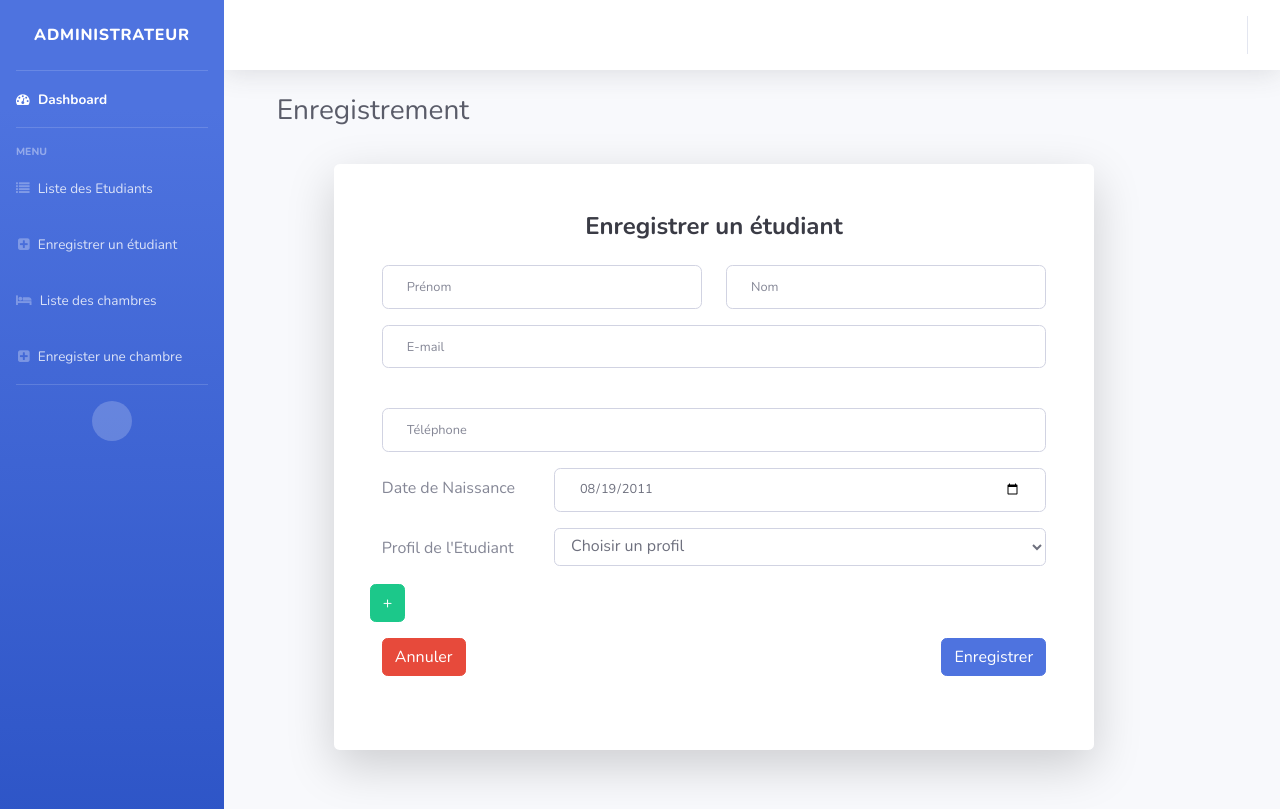
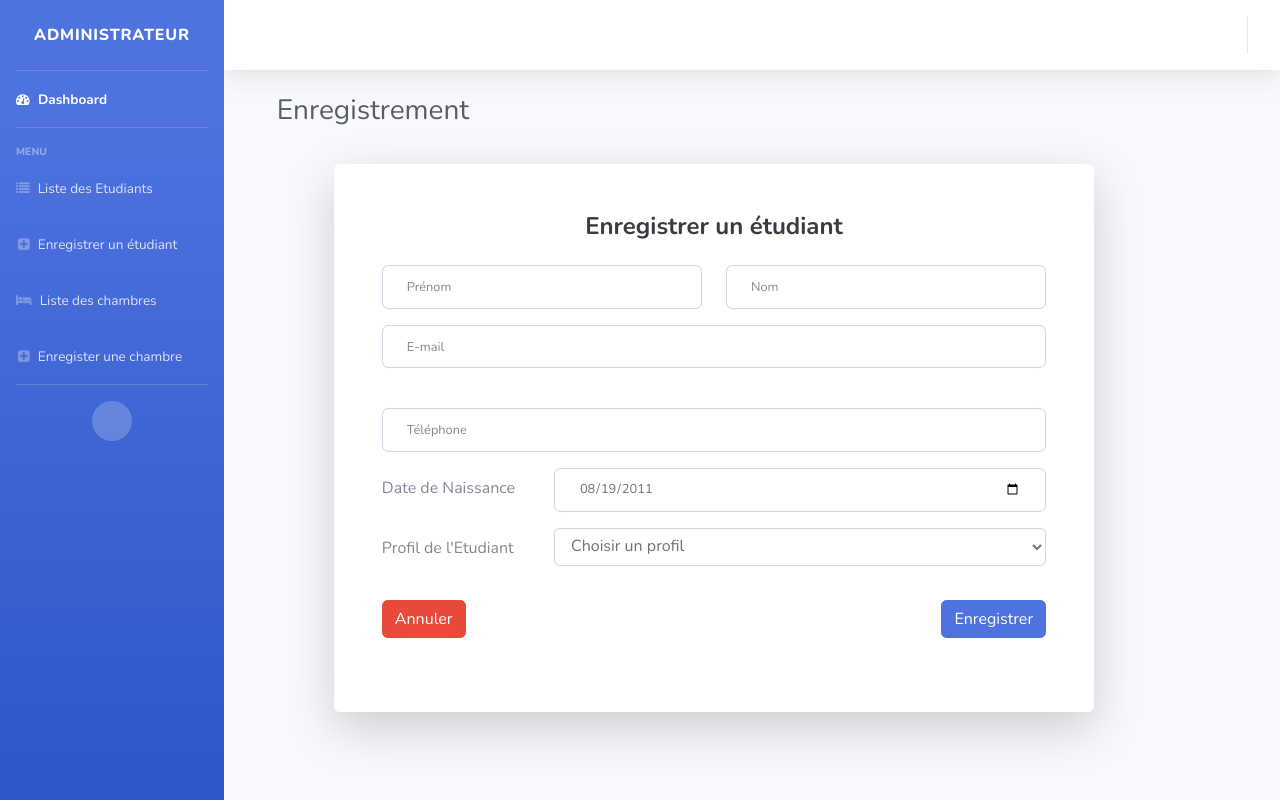
Before and after one commit to Aminata13/Allocation_Chambre_SA, a PHP site: page /allocation_chambre_sa/etudiant/add in a window 1280 px wide. Run offline with PHP 8.4, Linux system fonts and the light colour scheme.

Commit message:
pushing to merge

```diff
--- a/view/etudiant/register.php
+++ b/view/etudiant/register.php
@@ -63,7 +63,7 @@
                             <div class="form-group row">
                                 <div class="col-lg-5" id="inputs">
                                     <div class="row" id="row_0">
-                                        <button type="button" class="btn btn-success" onclick="onAddInput()">+</button>
+                                        <!-- <button type="button" class="btn btn-success" onclick="onAddInput()">+</button> -->
                                     </div>
                                 </div>
                             </div>
```
